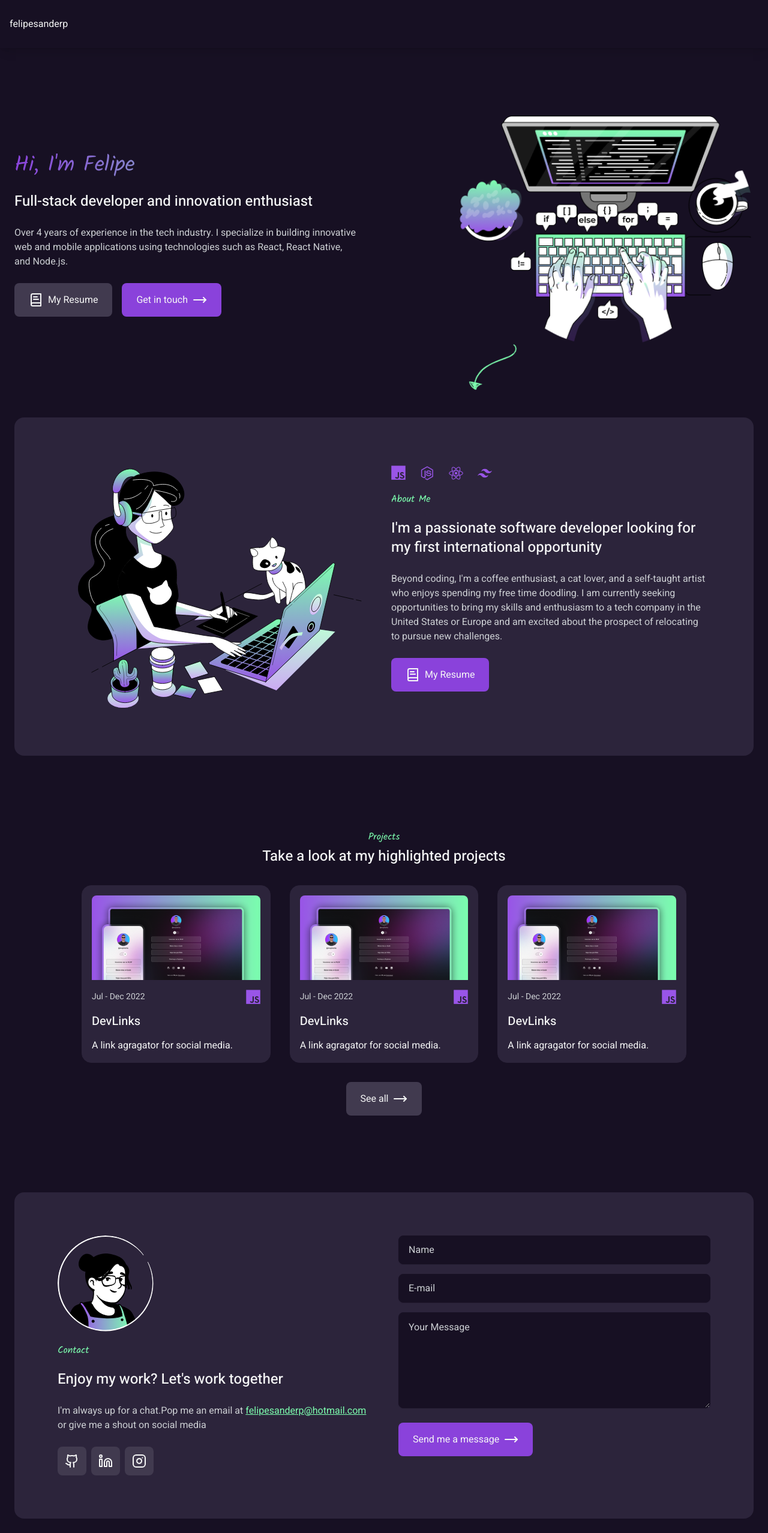
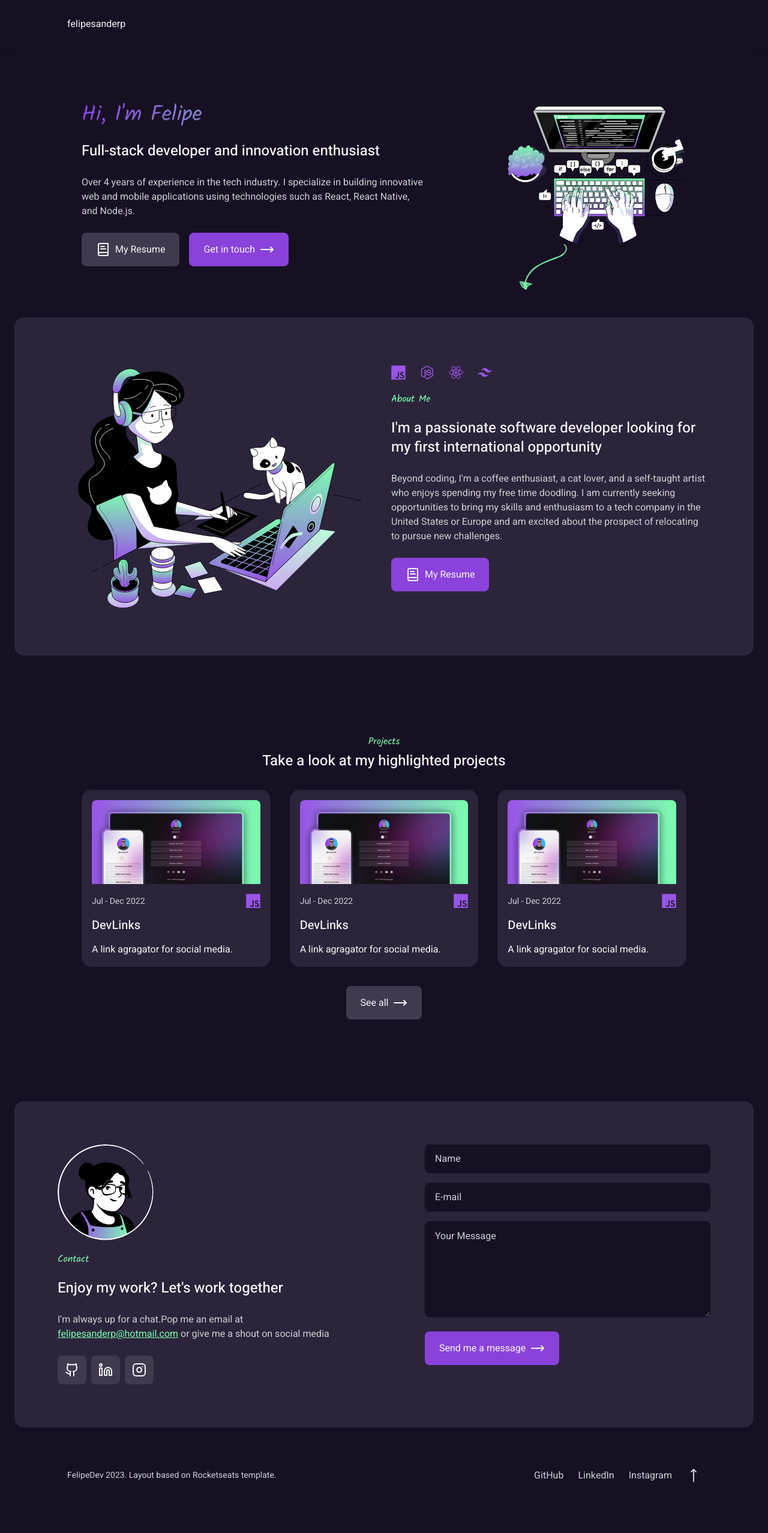
Before and after one commit to felipesanderp/portfolio, a Next.js app: page / in a window 1280 px wide. Shown: the whole page at 60% size. After the commit the page ends 2516 px from the top, so only its background shows below. Built offline with nearby package versions, Linux system fonts and the light colour scheme.

Commit message:
fix mobile spaces

```diff
--- a/src/app/(portfolio)/page.tsx
+++ b/src/app/(portfolio)/page.tsx
@@ -8,8 +8,8 @@ import { Textarea } from '@/components/textarea'
 
 export default function Home() {
   return (
-    <div className="flex flex-col gap-8 md:mx-auto md:gap-16 lg:max-w-7xl">
-      <div className="flex flex-col items-center gap-6 md:flex-row md:justify-between md:gap-32 ">
+    <div className="flex flex-col gap-8 md:mx-auto md:gap-16 lg:max-w-[1440px]">
+      <div className="flex flex-col items-center gap-6 md:flex-row md:justify-between md:gap-32 md:px-28">
         <Image
           className="md:hidden"
           src="/bro.png"
@@ -131,14 +131,14 @@ export default function Home() {
           </Link>
         </div>
       </div>
-      <div className="flex flex-col items-center gap-8 md:px-28 md:py-16">
+      <div className="flex flex-col items-center gap-8 md:px-28 md:py-[72px]">
         <div className="flex flex-col items-center gap-2">
           <h3 className="font-kalam text-base/4 text-secondary">Projects</h3>
           <h2 className="text-2xl/8 font-medium">
             Take a look at my highlighted projects
           </h2>
         </div>
-        <div className="md:grid md:grid-cols-3 md:items-center md:gap-8">
+        <div className="flex flex-col gap-6 md:grid md:grid-cols-3 md:items-center md:gap-8">
           <ProjectCard />
 
           <ProjectCard />
@@ -153,7 +153,7 @@ export default function Home() {
           <MoveRight />
         </Link>
       </div>
-      <div className="flex w-full flex-col gap-6 rounded-2xl bg-surface-primary px-6 py-12 md:grid md:grid-cols-2 md:gap-12 md:p-[72px]">
+      <div className="flex w-full flex-col gap-6 rounded-2xl bg-surface-primary px-6 py-12 md:grid md:grid-cols-2 md:gap-[136px] md:p-[72px]">
         <div className="flex flex-col gap-6">
           <Image
             src="/cute-avatar.svg"
--- a/src/app/layout.tsx
+++ b/src/app/layout.tsx
@@ -2,6 +2,7 @@ import type { Metadata } from 'next'
 import { Heebo, Kalam } from 'next/font/google'
 import './globals.css'
 import { Header } from '@/components/Header'
+import { Footer } from '@/components/footer'
 
 const heebo = Heebo({
   subsets: ['latin'],
@@ -30,6 +31,8 @@ export default function RootLayout({
           <Header />
 
           <main className="p-6">{children}</main>
+
+          <Footer />
         </div>
       </body>
     </html>
--- a/src/components/Header/index.tsx
+++ b/src/components/Header/index.tsx
@@ -2,8 +2,8 @@ import { MobileNav } from './mobile-nav'
 
 export function Header() {
   return (
-    <header className="sticky mb-12 p-4 lg:flex lg:h-20 lg:items-center lg:shadow-lg">
-      <div className="flex items-center justify-between lg:mx-auto lg:w-full lg:max-w-[1440px]">
+    <header className="sticky mb-12 p-4 md:px-[112px] md:py-8 lg:flex lg:h-20 lg:items-center lg:shadow-lg">
+      <div className="flex w-full items-center justify-between md:mx-auto md:max-w-7xl">
         <span>felipesanderp</span>
         <MobileNav />
       </div>
--- /dev/null
+++ b/src/components/footer.tsx
@@ -0,0 +1,21 @@
+import { MoveUp } from 'lucide-react'
+
+export function Footer() {
+  return (
+    <div className="flex h-28 items-center justify-center px-[112px] py-8">
+      <div className="flex flex-col justify-between gap-4 md:w-full md:max-w-7xl md:flex-row">
+        <p className="text-sm/6 text-text-secondary">
+          FelipeDev 2023. Layout based on Rocketseats template.
+        </p>
+        <div className="flex items-center justify-center gap-6 text-base/6 text-text-secondary">
+          <span>GitHub</span>
+          <span>LinkedIn</span>
+          <span>Instagram</span>
+          <button>
+            <MoveUp />
+          </button>
+        </div>
+      </div>
+    </div>
+  )
+}
```
